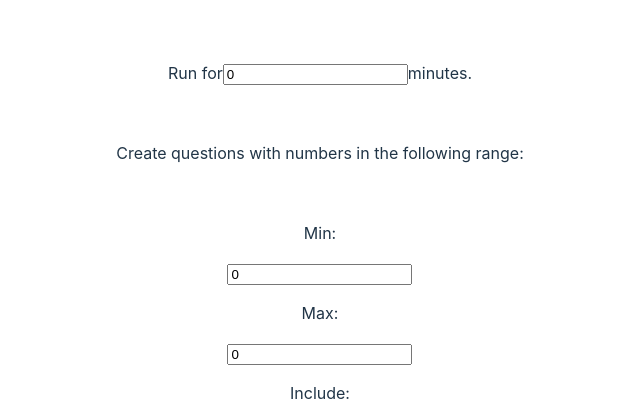
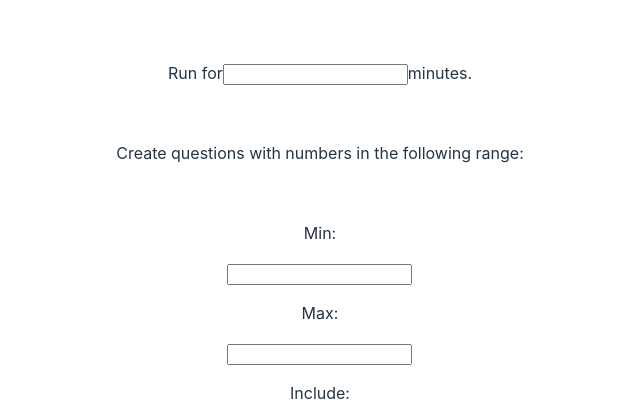
Before and after one commit to Yuvrajchandra/mental-math-trainer, a React (Vite) app: page / in a window 1280 px wide. Shown: the part 239-654 px from the top of the page, without its empty margins (320-960 px from the left). Built offline with nearby package versions, Linux system fonts and the light colour scheme.

Commit message:
initialized inputs with blank value

```diff
--- a/src/App.jsx
+++ b/src/App.jsx
@@ -71,8 +71,8 @@ function App() {
     <br />
     <p>Run for
     <input
-      type="text"
-      value={duration}
+      type="number"
+      value={duration || ''}
       onChange={handleDurationChange}
     />
        minutes.</p>
@@ -81,15 +81,15 @@ function App() {
     <br />
     <p>Min: </p>
     <input
-      type="text"
-      value={minRange}
+      type="number"
+      value={minRange || ''}
       onChange={handleMinRangeChange}
     />
     <br />
     <p>Max: </p>
     <input
-      type="text"
-      value={maxRange}
+      type="number"
+      value={maxRange || ''}
       onChange={handleMaxRangeChange}
     />
     <br />
@@ -132,6 +132,9 @@ function App() {
     <p>Division</p>
     <button>Start</button>
     {console.log(operands)}
+    {console.log(minRange)}
+    {console.log(maxRange)}
+    {console.log(duration)}
     </>
   )
 }
```
